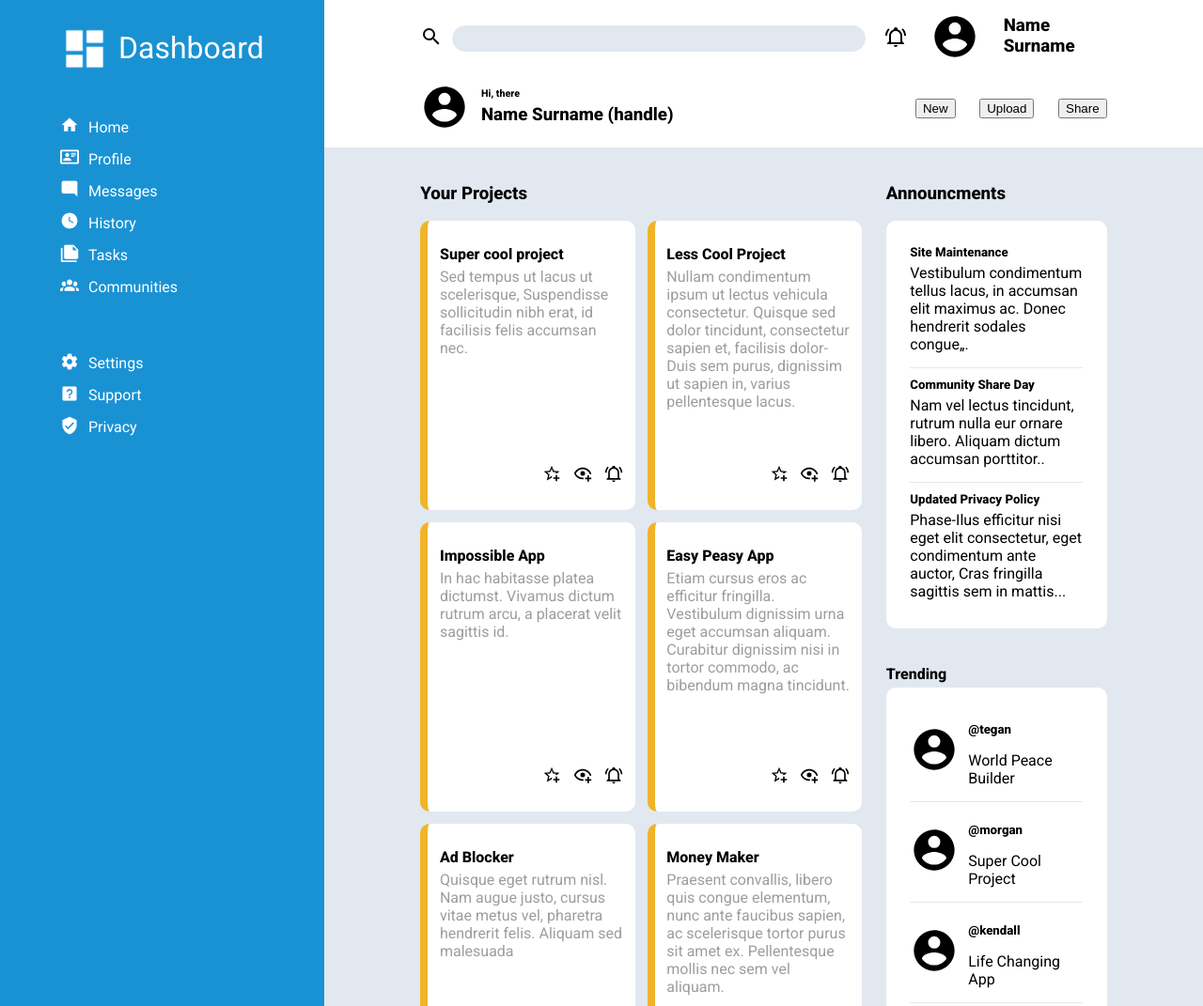
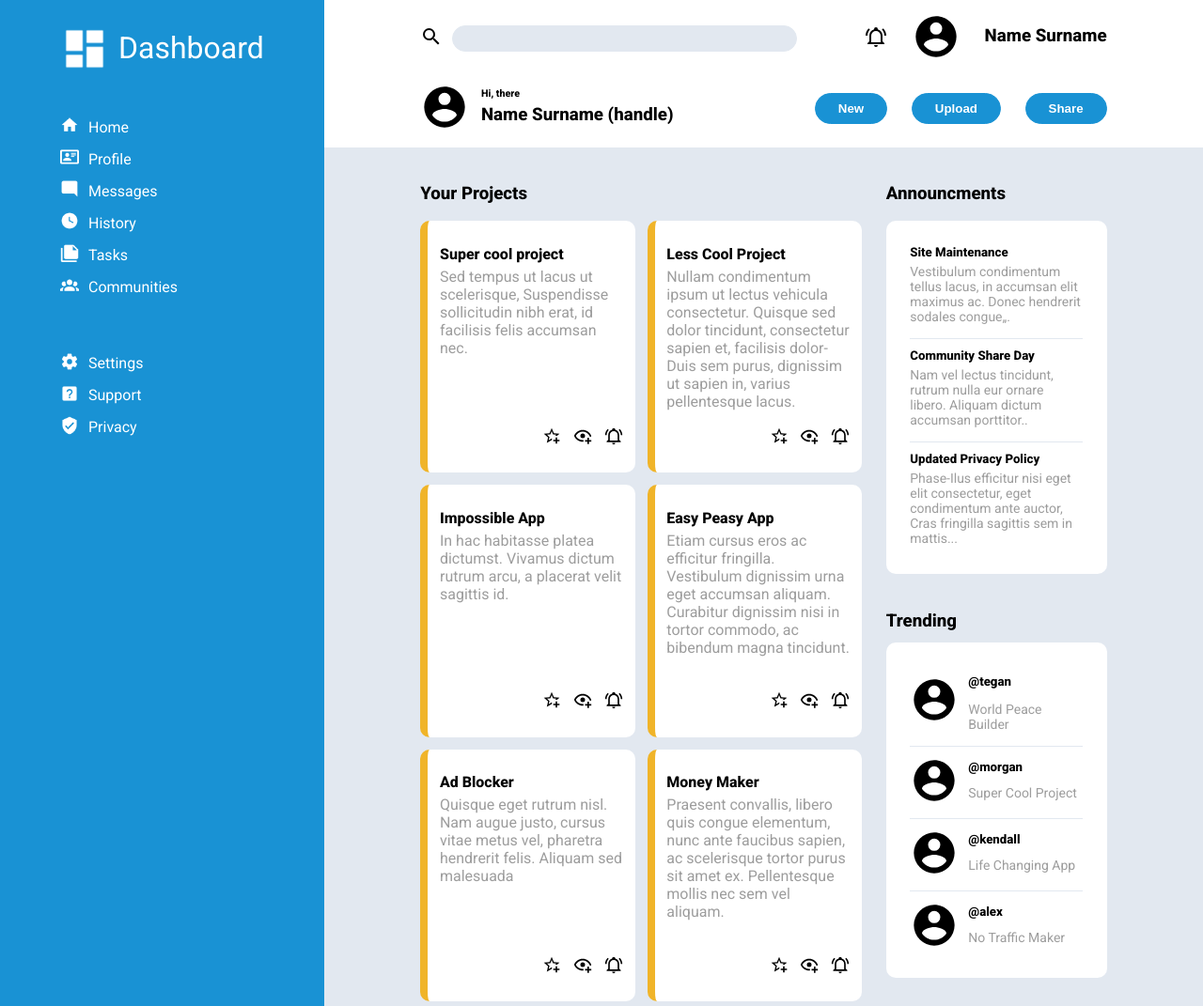
Before and after one commit to wolfSkullCave/Admin-Dashboard, a plain HTML site: page index.html in a window 1280 px wide. Shown: the top 1071 px of the page at 94% size. Drawn offline with Linux system fonts and the light colour scheme.

Commit message:
font styling finished

```diff
--- a/index.html
+++ b/index.html
@@ -257,8 +257,8 @@
               </p>
             </div>
           </div>
-          <div>
-            <h4>Trending</h4>
+          <div class="trending-card">
+            <h3>Trending</h3>
             <div class="anoun-card">
               <div class="anoun-card-txt trending-card-txt">
                 <span><img src="images/account-circle.svg" alt="" /></span>
--- a/stylesheets/components.css
+++ b/stylesheets/components.css
@@ -68,3 +68,21 @@
 .icons img {
     width: 20px;
 }
+
+input[type="button"] {
+    border: 1px solid var(--blue);
+    border-radius: 50px;
+    background-color: var(--blue);
+    color: white;
+    padding: 8px 24px;
+    font-weight: 600;
+}
+
+.trending-card h3 {
+    margin-bottom: 1vw;
+}
+
+.anoun p {
+    font-size: clamp(12px, 14px, 16px);
+    color: #9d9d9d;
+}
--- a/stylesheets/layout.css
+++ b/stylesheets/layout.css
@@ -77,7 +77,7 @@
     padding: 3vw 8vw;
     display: grid;
     grid-template-columns: 2fr 1fr;
-    grid-template-rows: auto 3fr;
+    /* grid-template-rows: auto 3fr; */
     gap: 2vw;
 }
 
```
